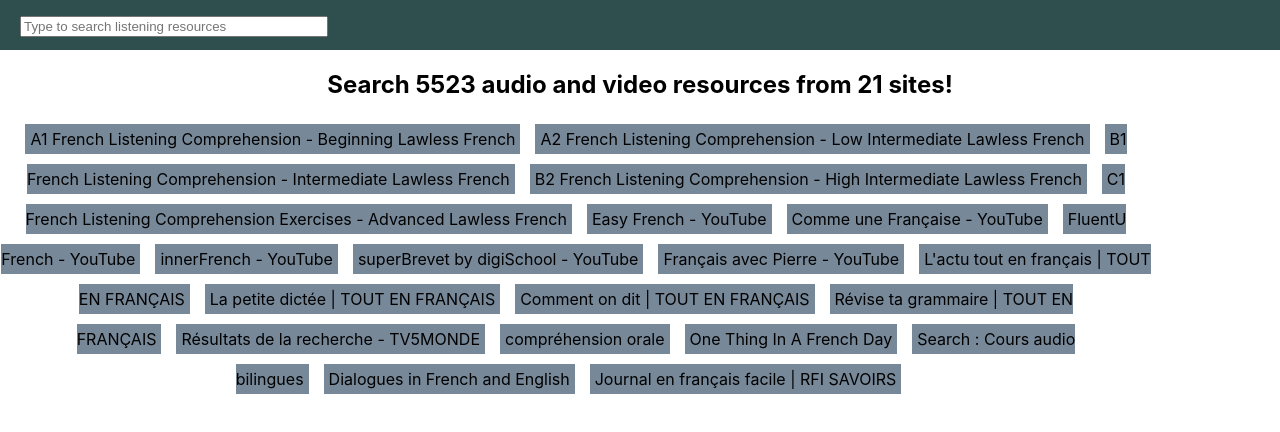
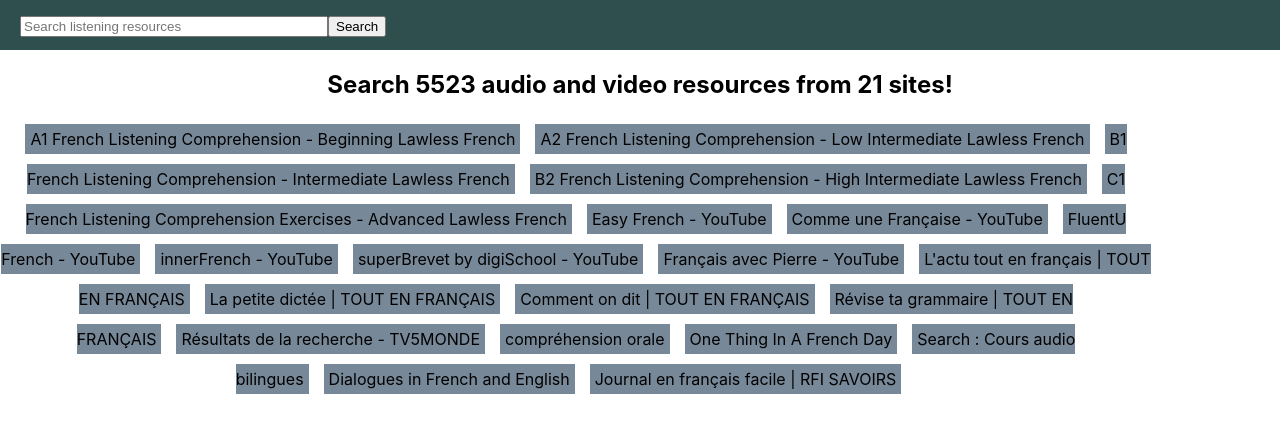
Before and after one commit to HapaxHypatia/learn2listen, a React (Create React App) app: page / in a window 1280 px wide. Shown: the top 432 px of the page. Built offline with nearby package versions, Linux system fonts and the light colour scheme.

Commit message:
updating data and styling

```diff
--- a/src/App.js
+++ b/src/App.js
@@ -26,20 +26,24 @@ function App() {
 }
 
 	)
+
+	const getResults= (e)=> {
+		e.preventDefault()
+		const top_results = clean_data.filter((item)=> item.Title.toLowerCase().includes(searchTerm.toLowerCase()))
+		const next_results = clean_data.filter(item=> item.Description.toLowerCase().includes(searchTerm))
+		setResults(top_results.concat(next_results))
+	}
 	const updateState = (e) => {
 		const val = e.target.value;
 		setSearchTerm(val)
-		const top_results = clean_data.filter((item)=> item.Title.toLowerCase().includes(searchTerm.toLowerCase()))
-		const next_results = clean_data.filter(item=> item.Description.toLowerCase().includes(searchTerm))
-		setResults(top_results.concat(next_results))
-
 	}
 
   return (
 	  <>
 
-		  <form id={'searchForm'} >
-			  <input id='searchBox'value={searchTerm ?? ""} onChange={updateState} placeholder="Type to search listening resources" />
+		  <form id={'searchForm'} onSubmit={getResults}>
+			  <input id='searchBox'value={searchTerm ?? ""} onChange={updateState} placeholder="Search listening resources" />
+			  <button type={"submit"}>Search</button>
 		  </form>
 		  <div id={"resultsList"}>
 				{results.map((r)=>
@@ -48,6 +52,7 @@ function App() {
 						<br/>
 						<a className={'result-link'} target={"_blank"} href={String(r.URL)}>{r.Title}</a>
 						{r.Level && <p className={'level'}>{r.Level}</p>}
+						<br/>
 						<a href={r.Page_URL}>Source: {r.Page_title}</a>
 						<br/>
 						<p>{r.Description}</p>
```
Also changed, not shown: 7 other files (tests, documents, lock files or other folders).
